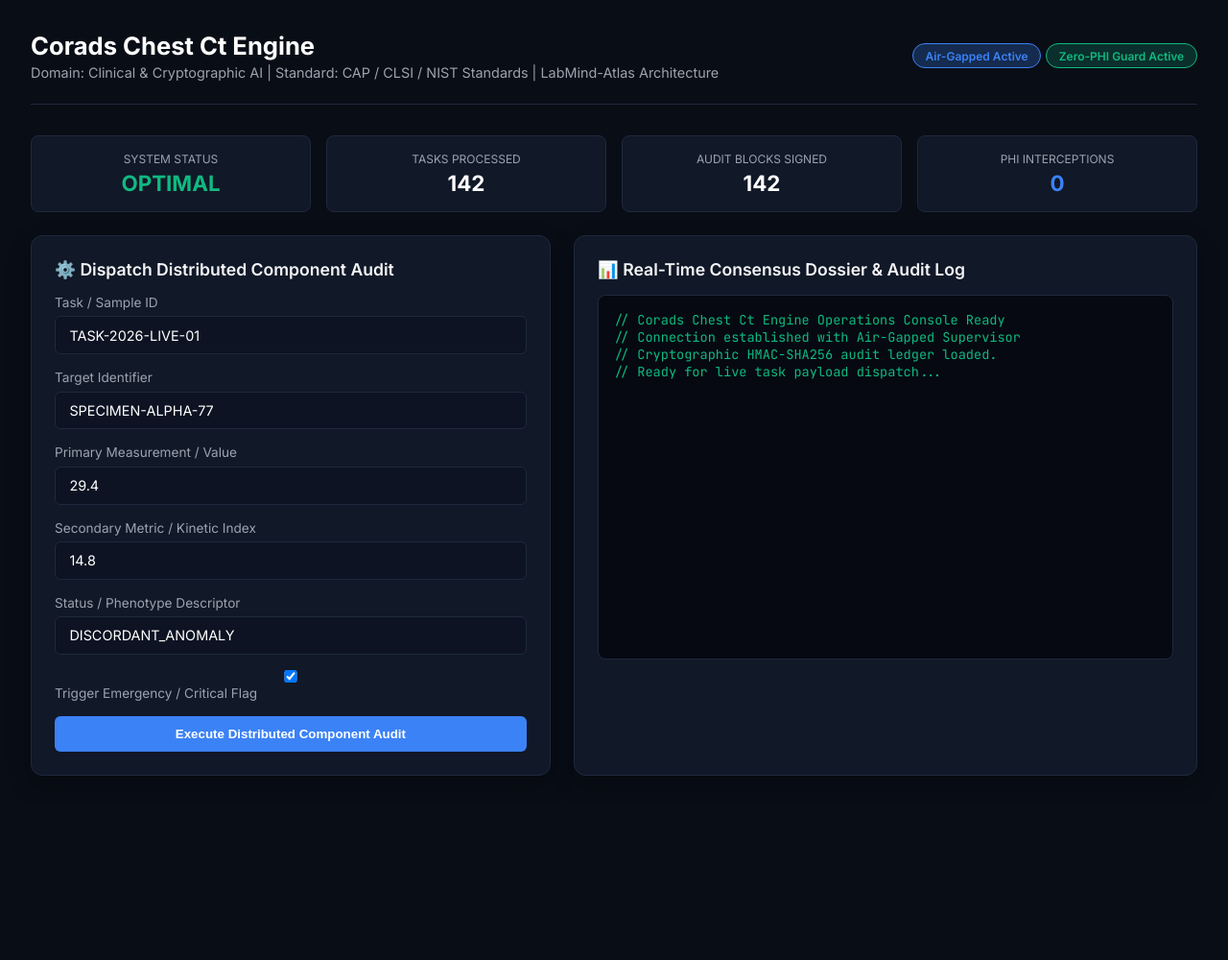
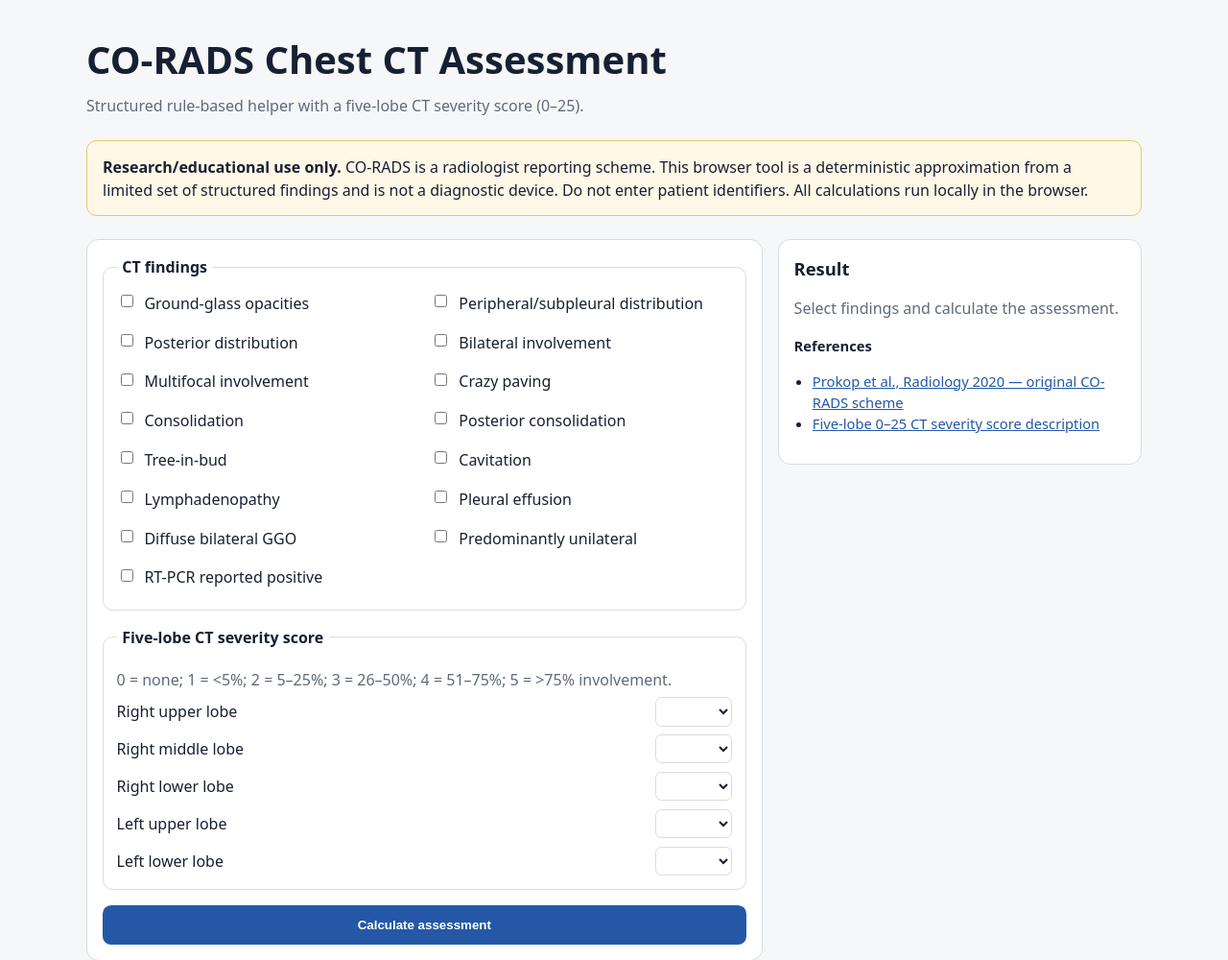
Before and after one commit to abusuraihsakhri/corads-chest-ct-agent, a plain HTML site: page web/index.html in a window 1280 px wide. Shown: the top 1000 px of the page at 96% size. Before the commit the page ends 840 px from the top, so only its background shows below. Drawn offline with Linux system fonts and the light colour scheme.

Commit message:
Replace static console with browser CO-RADS app

```diff
--- a/web/index.html
+++ b/web/index.html
@@ -1,236 +1,72 @@
-<!DOCTYPE html>
+<!doctype html>
 <html lang="en">
 <head>
-    <meta charset="UTF-8">
-    <meta name="viewport" content="width=device-width, initial-scale=1.0">
-    <title>Corads Chest Ct Engine — Operations Console</title>
-    <link href="https://fonts.googleapis.com/css2?family=Inter:wght@300;400;600;700&family=JetBrains+Mono:wght@400;600&display=swap" rel="stylesheet">
-    <style>
-        :root {
-            --bg: #090d16;
-            --card: #111827;
-            --border: #1f293d;
-            --accent: #3b82f6;
-            --accent-glow: rgba(59, 130, 246, 0.25);
-            --text: #f3f4f6;
-            --text-muted: #9ca3af;
-            --danger: #ef4444;
-            --warning: #f59e0b;
-            --success: #10b981;
-        }
-        * { box-sizing: border-box; margin: 0; padding: 0; }
-        body {
-            font-family: 'Inter', sans-serif;
-            background: var(--bg);
-            color: var(--text);
-            padding: 2rem;
-            min-height: 100vh;
-        }
-        .header {
-            display: flex;
-            justify-content: space-between;
-            align-items: center;
-            border-bottom: 1px solid var(--border);
-            padding-bottom: 1.5rem;
-            margin-bottom: 2rem;
-        }
-        .header-title h1 { font-size: 1.6rem; font-weight: 700; color: #fff; }
-        .header-title p { color: var(--text-muted); font-size: 0.9rem; margin-top: 0.25rem; }
-        .badge {
-            display: inline-block;
-            padding: 0.3rem 0.8rem;
-            border-radius: 9999px;
-            font-size: 0.75rem;
-            font-weight: 600;
-            background: var(--accent-glow);
-            color: var(--accent);
-            border: 1px solid var(--accent);
-        }
-        .grid {
-            display: grid;
-            grid-template-columns: 1fr 1.2fr;
-            gap: 1.5rem;
-        }
-        .card {
-            background: var(--card);
-            border: 1px solid var(--border);
-            border-radius: 12px;
-            padding: 1.5rem;
-            box-shadow: 0 10px 25px rgba(0,0,0,0.3);
-        }
-        .card h2 {
-            font-size: 1.1rem;
-            font-weight: 600;
-            margin-bottom: 1rem;
-            display: flex;
-            align-items: center;
-            gap: 0.5rem;
-        }
-        .form-group { margin-bottom: 1rem; }
-        label { display: block; font-size: 0.85rem; color: var(--text-muted); margin-bottom: 0.4rem; }
-        input, select, textarea {
-            width: 100%;
-            padding: 0.65rem 0.9rem;
-            background: #0d1322;
-            border: 1px solid var(--border);
-            border-radius: 6px;
-            color: #fff;
-            font-family: inherit;
-            font-size: 0.9rem;
-        }
-        input:focus, textarea:focus { outline: none; border-color: var(--accent); }
-        .btn {
-            background: var(--accent);
-            color: #fff;
-            border: none;
-            padding: 0.7rem 1.4rem;
-            border-radius: 6px;
-            font-weight: 600;
-            cursor: pointer;
-            transition: 0.2s;
-            width: 100%;
-        }
-        .btn:hover { background: #2563eb; }
-        .terminal {
-            background: #060911;
-            border: 1px solid var(--border);
-            border-radius: 8px;
-            padding: 1rem;
-            font-family: 'JetBrains Mono', monospace;
-            font-size: 0.85rem;
-            color: #10b981;
-            height: 380px;
-            overflow-y: auto;
-            white-space: pre-wrap;
-        }
-        .metrics-bar {
-            display: grid;
-            grid-template-columns: repeat(4, 1fr);
-            gap: 1rem;
-            margin-bottom: 1.5rem;
-        }
-        .metric-box {
-            background: var(--card);
-            border: 1px solid var(--border);
-            border-radius: 8px;
-            padding: 1rem;
-            text-align: center;
-        }
-        .metric-val { font-size: 1.4rem; font-weight: 700; color: #fff; margin-top: 0.25rem; }
-        .metric-label { font-size: 0.75rem; color: var(--text-muted); text-transform: uppercase; }
-    </style>
+  <meta charset="utf-8">
+  <meta name="viewport" content="width=device-width, initial-scale=1">
+  <meta name="description" content="Browser-based CO-RADS chest CT structured assessment helper and five-lobe CT severity score calculator.">
+  <title>CO-RADS Chest CT Assessment</title>
+  <style>
+    :root { color-scheme: light dark; --bg:#f6f7f9; --panel:#fff; --text:#172033; --muted:#5f6b7a; --border:#d7dce2; --accent:#2458a6; --accent-text:#fff; --notice:#fff8e7; --notice-border:#e4c76b; }
+    @media (prefers-color-scheme: dark) { :root { --bg:#0f141c; --panel:#171e28; --text:#eef2f7; --muted:#aab4c0; --border:#344050; --accent:#76a7ee; --accent-text:#0b1728; --notice:#2b2516; --notice-border:#8a7432; } }
+    * { box-sizing:border-box; }
+    body { margin:0; font-family:system-ui,-apple-system,BlinkMacSystemFont,"Segoe UI",sans-serif; background:var(--bg); color:var(--text); line-height:1.5; }
+    main { width:min(1100px,calc(100% - 2rem)); margin:2rem auto 4rem; }
+    header { margin-bottom:1.5rem; } h1 { margin:0 0 .35rem; font-size:clamp(1.7rem,4vw,2.5rem); } h2 { margin-top:0; font-size:1.15rem; } p { margin:.4rem 0; } .muted { color:var(--muted); }
+    .notice { background:var(--notice); border:1px solid var(--notice-border); border-radius:.65rem; padding:.9rem 1rem; margin:1rem 0 1.5rem; }
+    .layout { display:grid; grid-template-columns:minmax(0,1.3fr) minmax(300px,.7fr); gap:1rem; align-items:start; }
+    .panel { background:var(--panel); border:1px solid var(--border); border-radius:.8rem; padding:1rem; }
+    fieldset { border:1px solid var(--border); border-radius:.65rem; margin:0 0 1rem; padding:.85rem; } legend { font-weight:700; padding:0 .35rem; }
+    .checks { display:grid; grid-template-columns:repeat(2,minmax(0,1fr)); gap:.55rem .9rem; } label.check { display:flex; gap:.55rem; align-items:flex-start; min-height:2rem; } input[type="checkbox"] { margin-top:.2rem; }
+    .lobes { display:grid; grid-template-columns:1fr auto; gap:.55rem 1rem; align-items:center; }
+    select { min-width:5rem; padding:.35rem .45rem; border:1px solid var(--border); border-radius:.4rem; background:var(--panel); color:var(--text); }
+    button { width:100%; border:0; border-radius:.55rem; padding:.8rem 1rem; background:var(--accent); color:var(--accent-text); font-weight:700; cursor:pointer; }
+    button:focus-visible,input:focus-visible,select:focus-visible,a:focus-visible { outline:3px solid var(--accent); outline-offset:2px; }
+    .result-main { font-size:1.6rem; font-weight:800; margin-bottom:.25rem; } .score { display:inline-block; margin:.7rem 0; padding:.25rem .55rem; border:1px solid var(--border); border-radius:.45rem; font-weight:700; }
+    ul { padding-left:1.2rem; } .references { margin-top:1rem; font-size:.92rem; } a { color:var(--accent); }
+    @media (max-width:760px) { main { width:min(100% - 1rem,1100px); margin-top:1rem; } .layout { grid-template-columns:1fr; } .checks { grid-template-columns:1fr; } }
+  </style>
 </head>
 <body>
-
-    <div class="header">
-        <div class="header-title">
-            <h1>Corads Chest Ct Engine</h1>
-            <p>Domain: Clinical & Cryptographic AI | Standard: CAP / CLSI / NIST Standards | LabMind-Atlas Architecture</p>
-        </div>
-        <div>
-            <span class="badge">Air-Gapped Active</span>
-            <span class="badge" style="background: rgba(16,185,129,0.2); color: #10b981; border-color: #10b981;">Zero-PHI Guard Active</span>
-        </div>
-    </div>
-
-    <div class="metrics-bar">
-        <div class="metric-box">
-            <div class="metric-label">System Status</div>
-            <div class="metric-val" style="color: var(--success);" id="m-status">OPTIMAL</div>
-        </div>
-        <div class="metric-box">
-            <div class="metric-label">Tasks Processed</div>
-            <div class="metric-val" id="m-tasks">142</div>
-        </div>
-        <div class="metric-box">
-            <div class="metric-label">Audit Blocks Signed</div>
-            <div class="metric-val" id="m-audit">142</div>
-        </div>
-        <div class="metric-box">
-            <div class="metric-label">PHI Interceptions</div>
-            <div class="metric-val" style="color: var(--accent);" id="m-phi">0</div>
-        </div>
-    </div>
-
-    <div class="grid">
-        <div class="card">
-            <h2>⚙️ Dispatch Distributed Component Audit</h2>
-            <div class="form-group">
-                <label>Task / Sample ID</label>
-                <input type="text" id="task_id" value="TASK-2026-LIVE-01">
-            </div>
-            <div class="form-group">
-                <label>Target Identifier</label>
-                <input type="text" id="target_id" value="SPECIMEN-ALPHA-77">
-            </div>
-            <div class="form-group">
-                <label>Primary Measurement / Value</label>
-                <input type="number" id="primary_metric" value="29.4" step="0.1">
-            </div>
-            <div class="form-group">
-                <label>Secondary Metric / Kinetic Index</label>
-                <input type="number" id="secondary_metric" value="14.8" step="0.1">
-            </div>
-            <div class="form-group">
-                <label>Status / Phenotype Descriptor</label>
-                <input type="text" id="status_descriptor" value="DISCORDANT_ANOMALY">
-            </div>
-            <div class="form-group">
-                <label><input type="checkbox" id="is_critical" checked> Trigger Emergency / Critical Flag</label>
-            </div>
-            <button class="btn" onclick="runAudit()">Execute Distributed Component Audit</button>
-        </div>
-
-        <div class="card">
-            <h2>📊 Real-Time Consensus Dossier & Audit Log</h2>
-            <div class="terminal" id="outputConsole">// Corads Chest Ct Engine Operations Console Ready
-// Connection established with Air-Gapped Supervisor
-// Cryptographic HMAC-SHA256 audit ledger loaded.
-// Ready for live task payload dispatch...</div>
-        </div>
-    </div>
-
-    <script>
-        async function runAudit() {
-            const consoleEl = document.getElementById('outputConsole');
-            consoleEl.innerText = "// Dispatching task across specialized workers...
-// Invoking InvariantQCWorker, SafetyEscalationWorker, ProtocolWorker...";
-
-            const payload = {
-                task_id: document.getElementById('task_id').value,
-                target_identifier: document.getElementById('target_id').value,
-                primary_metric: parseFloat(document.getElementById('primary_metric').value),
-                secondary_metric: parseFloat(document.getElementById('secondary_metric').value),
-                status_descriptor: document.getElementById('status_descriptor').value,
-                is_critical_flag: document.getElementById('is_critical').checked
-            };
-
-            try {
-                const res = await fetch('/api/audit', {
-                    method: 'POST',
-                    headers: { 'Content-Type': 'application/json' },
-                    body: JSON.stringify(payload)
-                });
-                const data = await res.json();
-                consoleEl.innerText = JSON.stringify(data, null, 2);
-                document.getElementById('m-tasks').innerText = parseInt(document.getElementById('m-tasks').innerText) + 1;
-                document.getElementById('m-audit').innerText = parseInt(document.getElementById('m-audit').innerText) + 1;
-            } catch (err) {
-                consoleEl.innerText = "// Offline / Simulation Output:\n" + JSON.stringify({
-                    dossier_id: "DOSSIER-SIM-" + Math.floor(Math.random()*10000),
-                    system: "corads-chest-ct-engine",
-                    domain: "Clinical & Cryptographic AI",
-                    task_id: payload.task_id,
-                    overall_urgency: payload.is_critical_flag ? "CRITICAL_STAT_PANIC" : "ELEVATED_RISK",
-                    integrity_status: "DISCORDANT_ANOMALY",
-                    alerts: [
-                        { worker: "InvariantQCWorker", alert: "Primary metric exceeds upper reference bound" },
-                        { worker: "SafetyEscalationWorker", alert: "Critical emergency interlock flag active" }
-                    ],
-                    audit_hash: "HMAC_SHA256_e83f9a72b941d6c381f9"
-                }, null, 2);
-            }
-        }
-    </script>
+<main>
+  <header><h1>CO-RADS Chest CT Assessment</h1><p class="muted">Structured rule-based helper with a five-lobe CT severity score (0–25).</p></header>
+  <div class="notice"><strong>Research/educational use only.</strong> CO-RADS is a radiologist reporting scheme. This browser tool is a deterministic approximation from a limited set of structured findings and is not a diagnostic device. Do not enter patient identifiers. All calculations run locally in the browser.</div>
+  <div class="layout">
+    <form id="assessment-form" class="panel">
+      <fieldset><legend>CT findings</legend><div class="checks">
+        <label class="check"><input id="ggo" type="checkbox">Ground-glass opacities</label>
+        <label class="check"><input id="peripheral" type="checkbox">Peripheral/subpleural distribution</label>
+        <label class="check"><input id="posterior" type="checkbox">Posterior distribution</label>
+        <label class="check"><input id="bilateral" type="checkbox">Bilateral involvement</label>
+        <label class="check"><input id="multifocal" type="checkbox">Multifocal involvement</label>
+        <label class="check"><input id="crazyPaving" type="checkbox">Crazy paving</label>
+        <label class="check"><input id="consolidation" type="checkbox">Consolidation</label>
+        <label class="check"><input id="posteriorConsolidation" type="checkbox">Posterior consolidation</label>
+        <label class="check"><input id="treeInBud" type="checkbox">Tree-in-bud</label>
+        <label class="check"><input id="cavitation" type="checkbox">Cavitation</label>
+        <label class="check"><input id="lymphadenopathy" type="checkbox">Lymphadenopathy</label>
+        <label class="check"><input id="pleuralEffusion" type="checkbox">Pleural effusion</label>
+        <label class="check"><input id="diffuseBilateralGgo" type="checkbox">Diffuse bilateral GGO</label>
+        <label class="check"><input id="unilateral" type="checkbox">Predominantly unilateral</label>
+        <label class="check"><input id="pcrPositive" type="checkbox">RT-PCR reported positive</label>
+      </div></fieldset>
+      <fieldset><legend>Five-lobe CT severity score</legend><p class="muted">0 = none; 1 = &lt;5%; 2 = 5–25%; 3 = 26–50%; 4 = 51–75%; 5 = &gt;75% involvement.</p><div class="lobes">
+        <label for="ru">Right upper lobe</label><select id="ru"></select>
+        <label for="rm">Right middle lobe</label><select id="rm"></select>
+        <label for="rl">Right lower lobe</label><select id="rl"></select>
+        <label for="lu">Left upper lobe</label><select id="lu"></select>
+        <label for="ll">Left lower lobe</label><select id="ll"></select>
+      </div></fieldset>
+      <button type="submit">Calculate assessment</button>
+    </form>
+    <section class="panel" aria-live="polite" aria-labelledby="result-heading">
+      <h2 id="result-heading">Result</h2><div id="result"><p class="muted">Select findings and calculate the assessment.</p></div>
+      <div class="references"><strong>References</strong><ul>
+        <li><a href="https://doi.org/10.1148/radiol.2020201473" rel="noopener noreferrer">Prokop et al., Radiology 2020 — original CO-RADS scheme</a></li>
+        <li><a href="https://pmc.ncbi.nlm.nih.gov/articles/PMC7334627/" rel="noopener noreferrer">Five-lobe 0–25 CT severity score description</a></li>
+      </ul></div>
+    </section>
+  </div>
+</main>
+<script src="app.js"></script>
 </body>
 </html>
```
